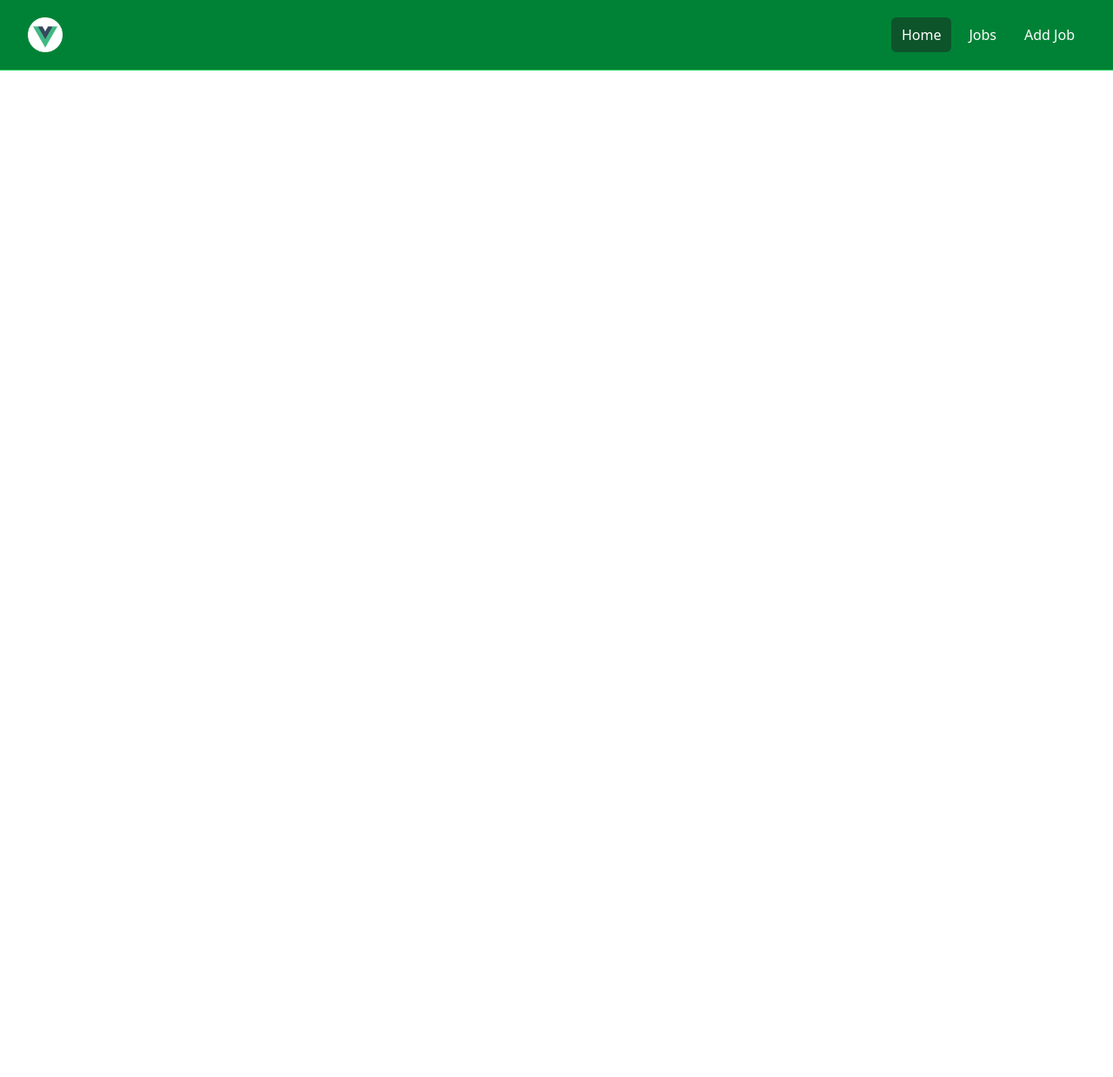
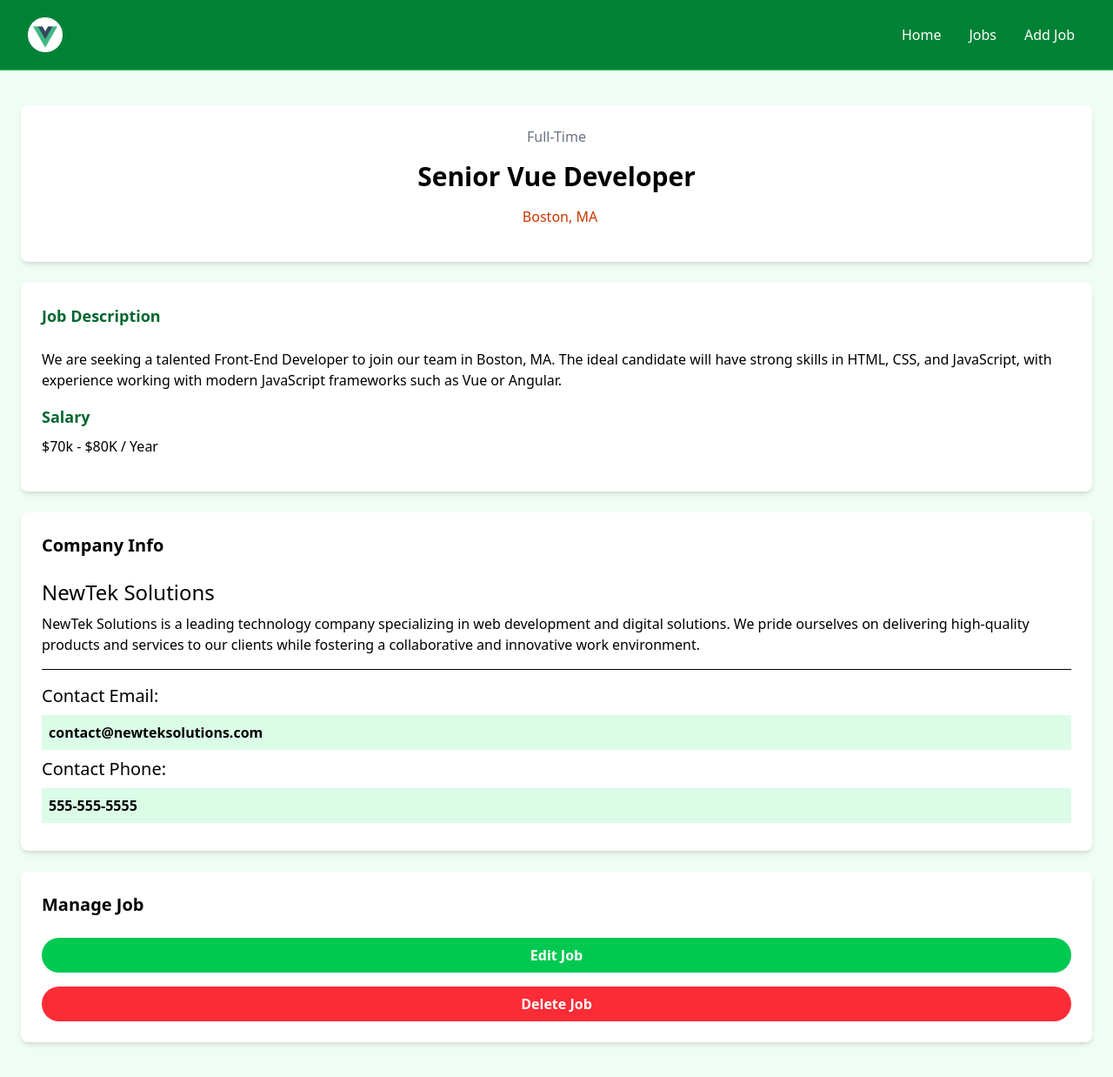
Before and after one commit to MohamedElaassal/Vue-Jobs, a Vue app: page /jobs/1 in a window 1280 px wide. Before the commit this address had no page. Shown: the whole page at 87% size. Before the commit the page ends 800 px from the top, so only its background shows below. Built offline with nearby package versions, Linux system fonts and the light colour scheme.

Commit message:
and the routing part, but just with json

```diff
--- a/src/components/HomeCards.vue
+++ b/src/components/HomeCards.vue
@@ -1,5 +1,6 @@
  <script setup>
  import Card from '@/components/Card.vue'
+ import router from '@/router';
 </script>
 
  <template>
@@ -12,12 +13,12 @@
             <p class="mt-2 mb-4">
               Browse our Vue jobs and start your career today
             </p>
-            <a
-              href="#"
+            <RouterLink
+              to="/jobs"
               class="inline-block bg-black text-white rounded-lg px-4 py-2 hover:bg-gray-700"
             >
               Browse Jobs
-            </a>
+            </RouterLink>
           </Card>
 
           <Card bg="bg-green-200">
@@ -25,12 +26,12 @@
             <p class="mt-2 mb-4">
               List your job to find the perfect developer for the role
             </p>
-            <a
-              href="add-job.html"
+            <RouterLink
+              to="/jobs/add"
               class="inline-block bg-green-500 text-white rounded-lg px-4 py-2 hover:bg-green-600"
             >
               Add Job
-            </a>
+            </RouterLink>
           </Card>
 
         </div>
--- a/src/components/JobListing.vue
+++ b/src/components/JobListing.vue
@@ -1,6 +1,6 @@
 <script setup>
 import { defineProps, ref, computed } from 'vue';
-
+import router from '@/router';
 const props = defineProps({
     job: Object
 });
@@ -49,12 +49,12 @@ const truncatedDescription = computed ( () => {
                   <i class="pi pi-map-marker text-orange-700"></i>
                   {{ job.location }}
                 </div>
-                <a
-                  :href="'/job/' +job.id"
+                <RouterLink
+                  :to="'/jobs/' +job.id"
                   class="h-[36px] bg-green-500 hover:bg-green-600 text-white px-4 py-2 rounded-lg text-center text-sm"
                 >
                   Read More
-                </a>
+                </RouterLink>
               </div>
             </div>
           </div>
--- a/src/components/JobListings.vue
+++ b/src/components/JobListings.vue
@@ -2,6 +2,7 @@
  import jobData from '@/jobs.json';
  import {ref, defineProps} from 'vue';
  import JobListing from './JobListing.vue';
+ import router from '@/router';
 
 
  const jobs = ref(jobData);
@@ -35,11 +36,10 @@
 
 
   <section v-if="showButton" class="m-auto max-w-lg my-10 px-6">
-      <a
-        href="/jobs"
+      <RouterLink
+        to="/jobs"
         class="block bg-black text-white text-center py-4 px-6 rounded-xl hover:bg-gray-700"
-        >View All Jobs</a
-      >
+        >View All Jobs</RouterLink>
     </section>
 
 
--- a/src/components/Navbar.vue
+++ b/src/components/Navbar.vue
@@ -1,5 +1,12 @@
 <script setup>
  import logo from '@/assets/img/logo.png'
+ import { RouterLink, useRoute } from 'vue-router';
+
+ const isActiveLink = (routePath) => {
+  const route = useRoute();
+  return route.path === routePath;
+ }
+
 </script>
 
 <template>
@@ -10,29 +17,30 @@
             class="flex flex-1 items-center justify-center md:items-stretch md:justify-start"
           >
             <!-- Logo -->
-            <a class="flex flex-shrink-0 items-center mr-4" href="index.html">
+            <RouterLink class="flex flex-shrink-0 items-center mr-4" to="/">
               <img class="h-10 w-auto" :src="logo" alt="Vue Jobs" />
               <span class="hidden md:block text-white text-2xl font-bold ml-2"
                 >Vue Jobs</span
               >
-            </a>
+            </RouterLink>
             <div class="md:ml-auto">
               <div class="flex space-x-2">
-                <a
-                  href="#"
-                  class="text-white bg-green-900 hover:bg-gray-900 hover:text-white rounded-md px-3 py-2"
-                  >Home</a
-                >
-                <a
-                  href="#"
-                  class="text-white hover:bg-green-900 hover:text-white rounded-md px-3 py-2"
-                  >Jobs</a
-                >
-                <a
-                  href="#"
-                  class="text-white hover:bg-green-900 hover:text-white rounded-md px-3 py-2"
-                  >Add Job</a
-                >
+                <RouterLink
+                  to="/"
+                  :class="[isActiveLink('/') ? 'bg-green-900' : 'hover:bg-green-900', 'text-white', 'px-3', 'py-2', 'rounded-md']"
+                  >Home</RouterLink>
+
+                  <RouterLink
+                  to="/jobs"
+                  :class="[isActiveLink('/jobs') ? 'bg-green-900' : 'hover:bg-green-900', 'text-white', 'px-3', 'py-2', 'rounded-md']"
+                  >Jobs</RouterLink>
+
+                  <RouterLink
+                  to="/jobs/add"
+                  :class="[isActiveLink('/jobs/add') ? 'bg-green-900' : 'hover:bg-green-900', 'text-white', 'px-3', 'py-2', 'rounded-md']"
+                  >Add Job</RouterLink>
+
+
               </div>
             </div>
           </div>
--- a/src/router/index.js
+++ b/src/router/index.js
@@ -1,6 +1,9 @@
 import { createRouter, createWebHistory } from 'vue-router';
 
 import HomeView from '@/views/HomeView.vue';
+import JobsView from '@/views/JobsView.vue';
+import NotFoundView from '@/views/NotFoundView.vue';
+import JobView from '@/views/JobView.vue';
 
 const router = createRouter ({
  history: createWebHistory(import.meta.env.BASE_URL),
@@ -10,6 +13,23 @@ const router = createRouter ({
         name: 'home',
         component: HomeView,
     },
+    {
+        path: '/jobs',
+        name: 'jobs',
+        component: JobsView,
+    },
+
+    {
+        path: '/jobs/:id',
+        name: 'job',
+        component: JobView,
+    },
+
+    {
+        path: '/:catchAll(.*)',
+        name: 'notFound',
+        component: NotFoundView,
+    },
  ]
 
 });
--- a/src/views/HomeView.vue
+++ b/src/views/HomeView.vue
@@ -6,7 +6,7 @@ import JobListings from '@/components/JobListings.vue';
 </script>
 
 <template>
-   <Hero title="test title" subtitle="change subtitle"/>
+  <Hero title="just a test title" subtitle="just a test subtitle"/>
   <HomeCards />
   <JobListings  :limit="3" :showButton="true" />
 
--- /dev/null
+++ b/src/views/JobView.vue
@@ -0,0 +1,91 @@
+<script setup>
+
+</script>
+
+
+<template>
+  <section class="bg-green-50">
+      <div class="container m-auto py-10 px-6">
+        <div class="grid grid-cols-1 md:grid-cols-70/30 w-full gap-6">
+          <main>
+            <div
+              class="bg-white p-6 rounded-lg shadow-md text-center md:text-left"
+            >
+              <div class="text-gray-500 mb-4">Full-Time</div>
+              <h1 class="text-3xl font-bold mb-4">Senior Vue Developer</h1>
+              <div
+                class="text-gray-500 mb-4 flex align-middle justify-center md:justify-start"
+              >
+                <i
+                  class="fa-solid fa-location-dot text-lg text-orange-700 mr-2"
+                ></i>
+                <p class="text-orange-700">Boston, MA</p>
+              </div>
+            </div>
+
+            <div class="bg-white p-6 rounded-lg shadow-md mt-6">
+              <h3 class="text-green-800 text-lg font-bold mb-6">
+                Job Description
+              </h3>
+
+              <p class="mb-4">
+                We are seeking a talented Front-End Developer to join our team
+                in Boston, MA. The ideal candidate will have strong skills in
+                HTML, CSS, and JavaScript, with experience working with modern
+                JavaScript frameworks such as Vue or Angular.
+              </p>
+
+              <h3 class="text-green-800 text-lg font-bold mb-2">Salary</h3>
+
+              <p class="mb-4">$70k - $80K / Year</p>
+            </div>
+          </main>
+
+          <!-- Sidebar -->
+          <aside>
+            <!-- Company Info -->
+            <div class="bg-white p-6 rounded-lg shadow-md">
+              <h3 class="text-xl font-bold mb-6">Company Info</h3>
+
+              <h2 class="text-2xl">NewTek Solutions</h2>
+
+              <p class="my-2">
+                NewTek Solutions is a leading technology company specializing in
+                web development and digital solutions. We pride ourselves on
+                delivering high-quality products and services to our clients
+                while fostering a collaborative and innovative work environment.
+              </p>
+
+              <hr class="my-4" />
+
+              <h3 class="text-xl">Contact Email:</h3>
+
+              <p class="my-2 bg-green-100 p-2 font-bold">
+                contact@newteksolutions.com
+              </p>
+
+              <h3 class="text-xl">Contact Phone:</h3>
+
+              <p class="my-2 bg-green-100 p-2 font-bold">555-555-5555</p>
+            </div>
+
+            <!-- Manage -->
+            <div class="bg-white p-6 rounded-lg shadow-md mt-6">
+              <h3 class="text-xl font-bold mb-6">Manage Job</h3>
+              <a
+                href="add-job.html"
+                class="bg-green-500 hover:bg-green-600 text-white text-center font-bold py-2 px-4 rounded-full w-full focus:outline-none focus:shadow-outline mt-4 block"
+                >Edit Job</a
+              >
+              <button
+                class="bg-red-500 hover:bg-red-600 text-white font-bold py-2 px-4 rounded-full w-full focus:outline-none focus:shadow-outline mt-4 block"
+              >
+                Delete Job
+              </button>
+            </div>
+          </aside>
+        </div>
+      </div>
+    </section>
+
+</template>
--- /dev/null
+++ b/src/views/JobsView.vue
@@ -0,0 +1,8 @@
+<script setup>
+  import JobListings from '@/components/JobListings.vue';
+</script>
+
+<template>
+  <JobListings />
+
+</template>
--- /dev/null
+++ b/src/views/NotFoundView.vue
@@ -0,0 +1,17 @@
+<script setup>
+import { RouterLink } from 'vue-router';
+
+</script>
+
+
+<template>
+       <section class="text-center flex flex-col justify-center items-center h-96">
+      <i class="pi pi-exclamation-triangle text-yellow-500 text-7xl mb-5"></i>
+      <h1 class="text-6xl font-bold mb-4">404 Not Found</h1>
+      <p class="text-xl mb-5">This page does not exist</p>
+      <RouterLink
+        to="/"
+        class="text-white bg-green-700 hover:bg-green-900 rounded-md px-3 py-2 mt-4"
+        >Go Back</RouterLink
+      ></section>
+</template>
--- a/tailwind.config.js
+++ /dev/null
@@ -1,19 +0,0 @@
-/** @type {import('tailwindcss').Config} */
-export default {
-  content: [
-    "./index.html",
-    "./src/**/*.{vue,js,ts,jsx,tsx}",
-  ],
-  theme: {
-    extend: {
-        fontFamily : {
-            sans: ['Poppings', 'sans-serif']
-        },
-
-        gridTemplateColumns: {
-            '70/30': '70% 28%'
-        }
-    },
-  },
-  plugins: [],
-};
```
